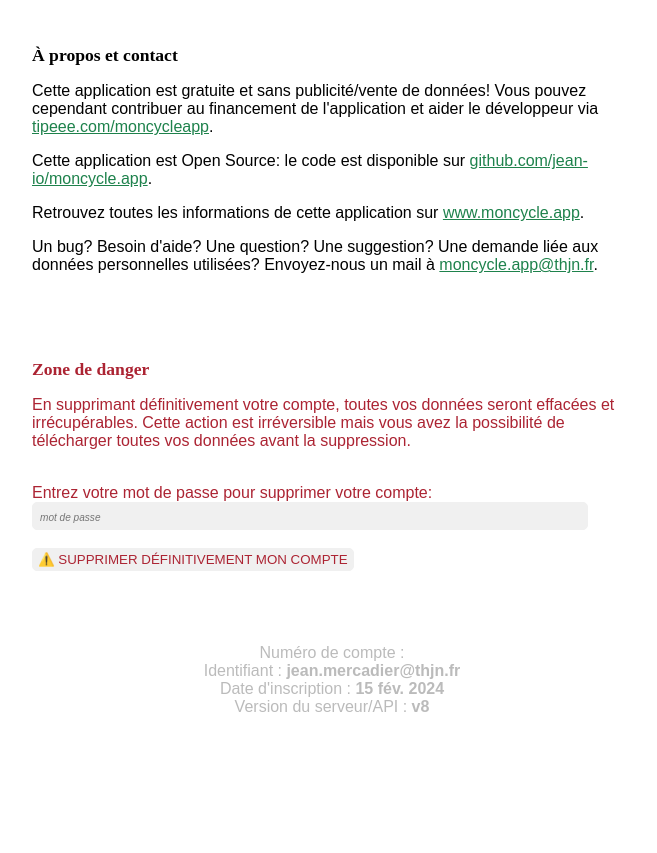
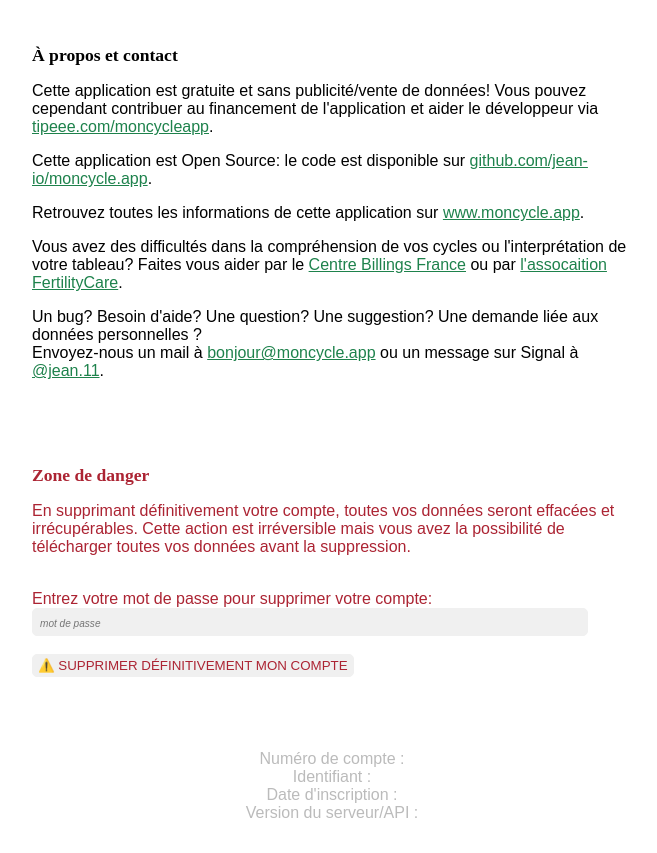
Before and after one commit to moncycle-app/MCA-web-app, a PHP site: page /compte in a window 1280 px wide. Shown: the part 1623-2476 px from the top of the page, without its empty margins (308-965 px from the left). Before the commit the page ends 2335 px from the top, so only its background shows below. Run offline with PHP 8.4, Linux system fonts and the light colour scheme; some libraries are stand-ins or nearby versions; some web fonts are replaced.

Commit message:
mise à jours moyens de contacts

```diff
--- a/src/compte.php
+++ b/src/compte.php
@@ -140,11 +140,15 @@
 			<input id="but_mdp_change" type="submit" value="💾 enregistrer" /><br />
 			<span id="mdp_ret_msg" class="rouge"></span><br /></form>
 			<br /><br /><br />
+
+
+
 			<h2>À propos et contact</h2>
 			<p>Cette application est gratuite et sans publicité/vente de données! Vous pouvez cependant contribuer au financement de l'application et aider le développeur via </label><a target="_blank" href="https://fr.tipeee.com/moncycleapp">tipeee.com/moncycleapp</a>.</p>
 			<p>Cette application est Open Source: le code est disponible sur <a href="https://github.com/jean-io/moncycle.app" target="_blank">github.com/jean-io/moncycle.app</a>.</p>
 			<p>Retrouvez toutes les informations de cette application sur <a href="https://www.moncycle.app" target="_blank">www.moncycle.app</a>.</p>
-			<p>Un bug? Besoin d'aide? Une question? Une suggestion? Une demande liée aux données personnelles utilisées? Envoyez-nous un mail à <a href="mailto:moncycle.app@thjn.fr">moncycle.app@thjn.fr</a>.</p>
+			<p>Vous avez des difficultés dans la compréhension de vos cycles ou l'interprétation de votre tableau? Faites vous aider par le <a href="https://www.methode-billings.com/trouver-un-formateur" target="_blank">Centre Billings France</a> ou par <a href="https://www.fertilitycare.fr/instructrices-et-medecins" target="_blank">l'assocaition FertilityCare</a>.</p>
+			<p>Un bug? Besoin d'aide? Une question? Une suggestion? Une demande liée aux données personnelles ?<br /> Envoyez-nous un mail à <a href="mailto:bonjour@moncycle.app">bonjour@moncycle.app</a> ou un message sur Signal à <a target="_blank" href="https://signal.me/#eu/NZ99WMZSpp6NHkUBUhdKvADr4todXR+V8E20xbHQmtvZHRUK6cBOmIXE0PVQddrc">@jean.11</a>.</p>
 			<br /><br /><br />
 
 
@@ -162,9 +166,9 @@
 			<center>
 				<p class="tech_info">
 					Numéro de compte : <span id="tech_info_no"></span><br />
-					Identifiant : <span id="tech_info_id">jean.mercadier@thjn.fr</span><br />
-					Date d'inscription : <span id="tech_info_insc">15 fév. 2024</span><br />
-					Version du serveur/API : <span id="tech_info_ver">v8</span>
+					Identifiant : <span id="tech_info_id"></span><br />
+					Date d'inscription : <span id="tech_info_insc"></span><br />
+					Version du serveur/API : <span id="tech_info_ver"></span>
 				</p>
 			</center>
 			</div>
--- a/src/connexion.php
+++ b/src/connexion.php
@@ -58,7 +58,7 @@
 			<br /><br /><br />
 			<center><a class="decouverte" id="but_demo_bill" href="/connexion">compte de démo <b>Billings</b> 🥸</a></center>
 			<center><a class="decouverte" id="but_demo_fc" href="/connexion">compte de démo <b>FertilityCare</b> 🧐</a></center>
-			<center><a class="decouverte" href="https://www.moncycle.app">découvrir moncycle.app 😍</a></center>
+			<center><a class="decouverte" href="https://www.moncycle.app">découvrir MONCYCLE.APP 😍</a></center>
 			<br /><br /><br />
 		</div>
 
--- a/src/inscription/index.php
+++ b/src/inscription/index.php
@@ -113,7 +113,7 @@ try {
 
 		db_update_motdepasse_par_mail($db, $pass_hash, $_POST["email1"]);
 
-		$succes = "Un nouveau mot de passe vous a été envoyé par mail (si ce compte existe). &#x2709;";
+		$succes = "Un nouveau mot de passe vous a été envoyé par mail (si ce compte existe). 📧";
 
 		$mail = mail_init();
 		$mail->addAddress($_POST["email1"], $_POST["email1"]);
@@ -128,7 +128,7 @@ try {
 	}
 	elseif (isset($_GET["nouveau_motdepasse_svp"])) {
 		sleep(rand(1,5));
-		$succes = "Un nouveau mot de passe vous a été envoyé par mail (si ce compte existe). &#x2709;";
+		$succes = "Un nouveau mot de passe vous a été envoyé par mail (si ce compte existe). 📧";
 	}
 	elseif (isset($_GET["creation_compte"])) {
 		$output .= "Un compte existe déjà pour cette adresse mail.";
@@ -217,7 +217,7 @@ catch (Exception $e){
 			<br />
 			<p><input type="checkbox" required id="jc_monito" name="monito" value="1" <?php if (boolval($_POST["monito"] ?? 0)): ?>checked<?php endif; ?>/> <label for="jc_monito">📝 L'application nécessite d'être formé aux méthodes naturelles pour être utilisé. Je comprends que moncycle.app est seulement un support pour noter les différentes informations de mon cycle. En cas de difficultés dans la tenue de mon tableau, je me tournerai vers l'association qui propose la méthode que j'utilise en contactant une monitrice/instructrice.</label></p>
 			<p><input type="checkbox" required id="jc_gratuit" name="gratuit" value="1" <?php if (boolval($_POST["gratuit"] ?? 0)): ?>checked<?php endif; ?>/> <label for="jc_gratuit">💶 Je comprends que moncycle.app est gratuit et sans publicité/vente de données! Je suis d'accord avec <a target="_blank" href="https://www.moncycle.app/#rgpd">la politique de gestion des données</a> conformément à la RGPD. Je peux cependant contribuer au financement de l'application et aider le développeur via la </label><a target="_blank" href="https://fr.tipeee.com/moncycleapp">page Tipeee de moncycle.app</a>.</p>
-			<p><input type="checkbox" id="jc_recherche" name="recherche" value="1" <?php if (boolval($_POST["recherche"] ?? 0)): ?>checked<?php endif; ?>/> <label for="jc_recherche">👩‍🔬 J'autorise des exports de la base de données avec mes cycles anonymisés pour contribuer à des programmes de recherches sur les méthodes naturelles ou le cycle féminin. (vous pourrez modifier ce choix dans la rubrique "mon compte")</p>
+			<p><input type="checkbox" id="jc_recherche" name="recherche" value="1" <?php if (boolval($_POST["recherche"] ?? 0)): ?>checked<?php endif; ?>/> <label for="jc_recherche">👩‍🔬 J'autorise des exports de la base de données avec mes cycles anonymisés pour contribuer à des programmes de recherches sur les méthodes naturelles ou le cycle féminin. (vous pourrez modifier ce choix dans la rubrique "mon compte") - OPTIONNEL</p>
 			<br />
 			<input type="submit" value="Créer mon compte &#x1F942;&#x1F37E;" /></form>
 			<br /><br /><br />
```
